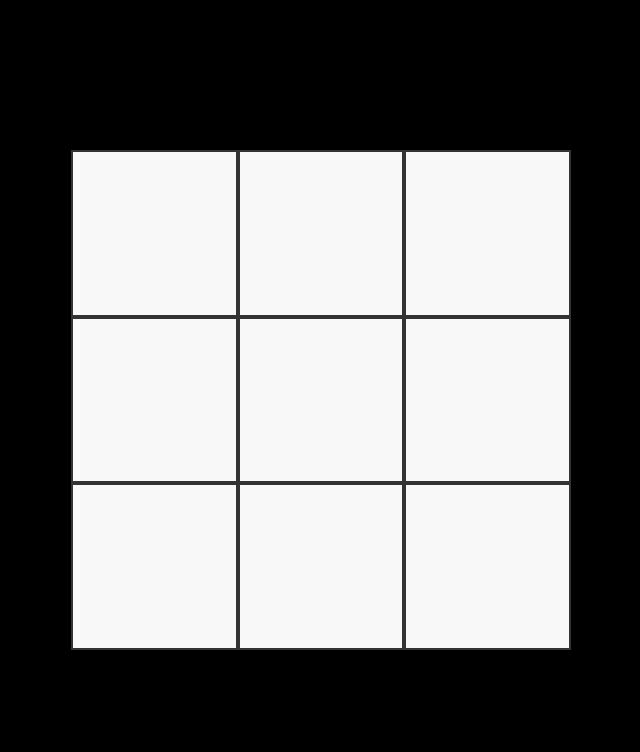
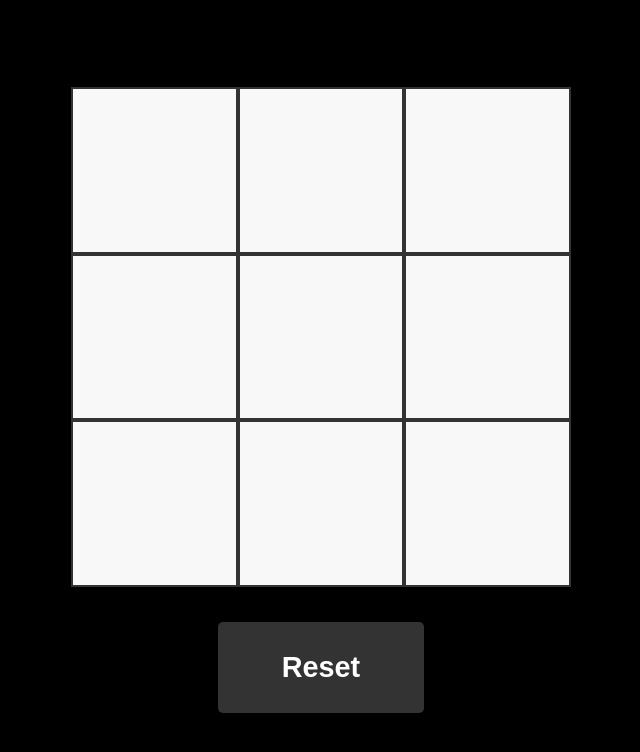
Before and after one commit to chwebe/tic-tac-toe, a plain HTML site: page index.html in a window 1280 px wide. Shown: the whole page, without its empty margins (319-959 px from the left). Drawn offline with Linux system fonts and the light colour scheme.

Commit message:
feat : add reset button

```diff
--- a/index.html
+++ b/index.html
@@ -20,6 +20,9 @@
             <div data-row="2" data-col="2" class="cell"></div>
         </div>
     </div>
+    <div class="game-controls">
+        <button class="reset-button">Reset</button>
+    </div>
     <script src="script.js"></script>
 </body>
 </html>
--- a/script.js
+++ b/script.js
@@ -117,12 +117,13 @@ function GameController() {
     if (checkWin() || checkDraw()) {
       console.log('Game over!');
       gameboard.printBoard();
-      gameboard.resetBoard();
       activePlayer = players.players[0];
       return;
     }
+
     switchPlayerTurn();
     printNewRound();
+
   }
 
   //      Column 0   Column 1   Column 2
@@ -182,7 +183,6 @@ function GameController() {
 
 function DisplayController() {
   const cells = document.querySelectorAll('.cell');
-  const gameboard = Gameboard();
   const gameController = GameController();
 
   const handleCellClick = (event) => {
@@ -204,13 +204,27 @@ function DisplayController() {
     });
   }
 
+  const resetGame = () => {
+    console.log('resetting game');
+      gameController.resetGame();
+      cells.forEach(cell => {
+        cell.textContent = '';
+      });
+  }
+
   return {
-    renderGame
+    renderGame,
+    resetGame
   }
 }
 
 const displayController = DisplayController();
 displayController.renderGame();
+
+const resetButton = document.querySelector('.reset-button');
+resetButton.addEventListener('click', () => {
+  displayController.resetGame();
+});
 
 /* TESTING
 
--- a/style.css
+++ b/style.css
@@ -6,9 +6,13 @@
 
 body {
     min-height: 100vh;
-    display: grid;
-    place-items: center;
+    display: flex;
+    flex-direction: column;
+    justify-content: center;
+    align-items: center;
+    gap: 2.2rem;
     background-color: #000;
+
 }
 
 .game-board {
@@ -34,3 +38,19 @@ body {
 .cell:hover {
     background-color: #eaeaea;
 }
+
+.game-controls button {
+    background-color: #333;
+    color: #fff;
+    border: none;
+    padding: 1.8rem 4rem;
+    border-radius: 5px;
+    cursor: pointer;
+    font-size: 1.8rem;
+    font-weight: bold;
+    transition: background-color 0.3s ease;
+}
+
+.game-controls button:hover {
+    background-color: #555;
+}
```
